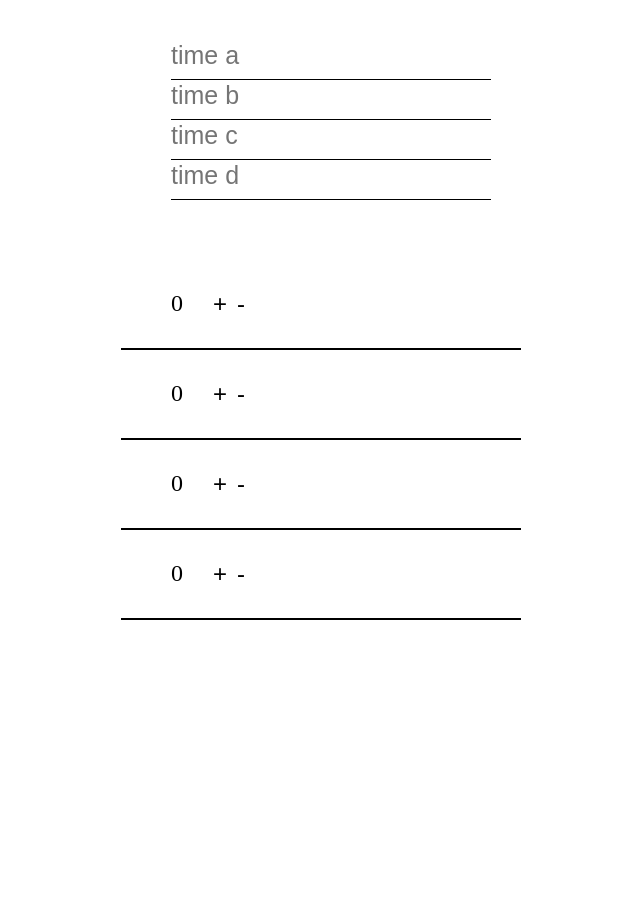
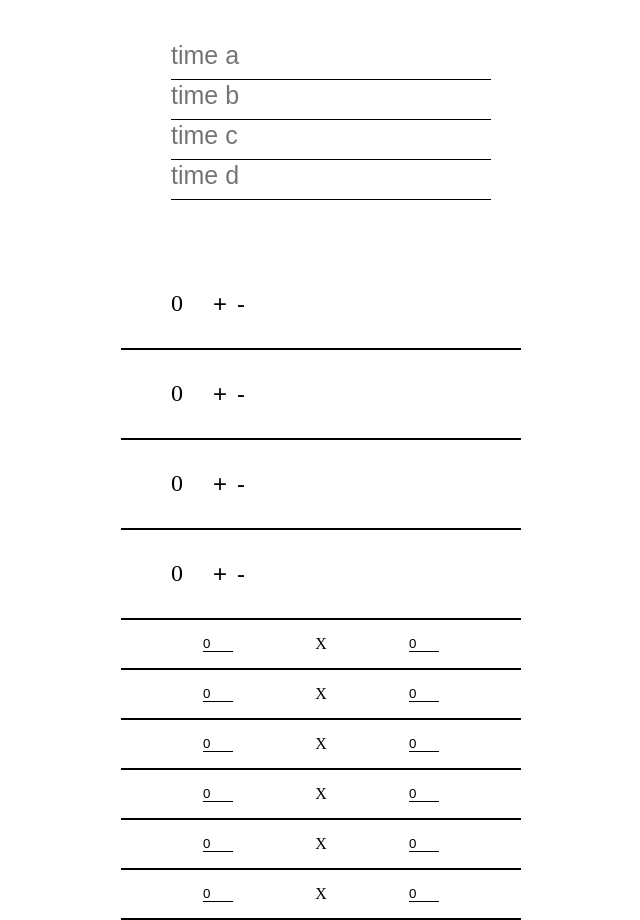
Before and after one commit to brunosmaciel/listadetarefas, a React (Create React App) app: page / in a window 1280 px wide. Shown: the whole page, without its empty margins (319-959 px from the left). Before the commit the page ends 800 px from the top, so only its background shows below. Built offline with nearby package versions, Linux system fonts and the light colour scheme.

Commit message:
Final Commit versao beta

```diff
--- a/src/App.css
+++ b/src/App.css
@@ -54,3 +54,19 @@ input {
 .pontos p {
   margin-right: 20px;
 }
+
+.tabela {
+  display: flex;
+  font-size: 16px;
+  border-bottom: 2px solid black;
+  flex-direction: row;
+  justify-content: space-between;
+  align-items: center;
+  height: 50px;
+  width: 100%;
+}
+
+.tabela input {
+  width: 30px;
+  border-bottom: 1px solid black;
+}
--- a/src/App.js
+++ b/src/App.js
@@ -57,6 +57,57 @@ export default function App() {
         <button onClick={() => settimeDPontos(timeDPontos + 1)}>+</button>
         <button onClick={() => settimeDPontos(timeDPontos - 1)}>-</button>
       </div>
+      <div className="">
+        <div className="tabela">
+          <p>{timed}</p>
+          <input type="number" defaultValue={0} />
+          X
+          <input type="number" defaultValue={0} />
+          <p>{timeb}</p>
+
+        </div>
+        <div className="tabela">
+          <p>{timec}</p>
+          <input type="number" defaultValue={0} />
+          X
+          <input type="number" defaultValue={0} />
+          <p>{timea}</p>
+
+        </div>
+        <div className="tabela">
+          <p>{timed}</p>
+          <input type="number" defaultValue={0} />
+          X
+          <input type="number" defaultValue={0} />
+          <p>{timea}</p>
+
+        </div>
+        <div className="tabela">
+          <p>{timeb}</p>
+          <input type="number" defaultValue={0} />
+          X
+          <input type="number" defaultValue={0} />
+          <p>{timec}</p>
+
+        </div>
+        <div className="tabela">
+          <p>{timed}</p>
+          <input type="number" defaultValue={0} />
+          X
+          <input type="number" defaultValue={0} />
+          <p>{timec}</p>
+
+        </div>
+        <div className="tabela">
+          <p>{timea}</p>
+          <input type="number" defaultValue={0} />
+          X
+          <input type="number" defaultValue={0} />
+          <p>{timeb}</p>
+
+        </div>
+
+      </div>
     </div>
   );
 }
```
